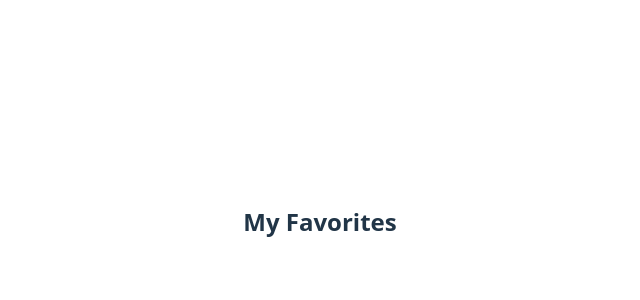
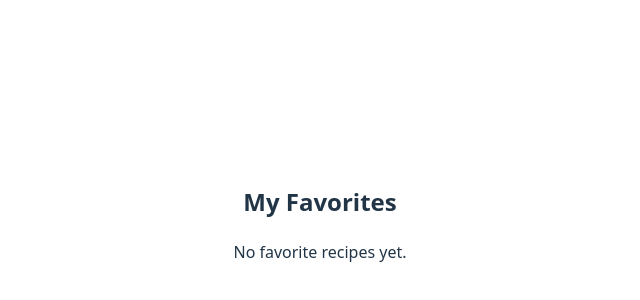
Before and after one commit to edwardalx/alx-fe-reactjs, a React (Vite) app in the folder recipe-sharing-app/: page /favorite in a window 1280 px wide. Shown: the part 178-478 px from the top of the page, without its empty margins (320-960 px from the left). Built offline with nearby package versions, Linux system fonts and the light colour scheme.

Commit message:
Week11_ex4

```diff
--- a/recipe-sharing-app/src/components/FavoritesList.jsx
+++ b/recipe-sharing-app/src/components/FavoritesList.jsx
@@ -1,25 +1,34 @@
 import { useRecipeStore } from "./recipeStore";
 
 const FavoritesList = () => {
-    const favorites = useRecipeStore((state) =>state.favorites);
-//   const favorites = useRecipeStore((state) =>
-//     state.favorites.map((id) =>
-//       state.recipes.find((recipe) => recipe.id === id)
-//     ));
+      // Get raw state from the store
+  const favoriteIds = useRecipeStore((state) => state.favorites);
+  const recipes = useRecipeStore((state) => state.recipes);
+//   const favorites =
+//     favoriteIds.map((id) =>
+//       recipes.find((recipe) => recipe.id === id)
+//     );
 // const favorites = useRecipeStore((state) =>
 //   state.recipes.filter((recipe) => state.favorites.includes(recipe.id))
 // );
+  const favorites = favoriteIds
+    .map((id) => recipes.find((recipe) => recipe.id === id))
+    .filter(Boolean); // removes undefined in case a recipe was deleted
 
 
   return (
     <div>
       <h2>My Favorites</h2>
-      {favorites.map((recipe) => (
-        <div key={recipe.id}>
-          <h3>{recipe.title}</h3>
-          <p>{recipe.description}</p>
-        </div>
-      ))}
+      {favorites.length === 0 ? (
+        <p>No favorite recipes yet.</p>
+      ) : (
+        favorites.map((recipe) => (
+          <div key={recipe.id}>
+            <h3>{recipe.title}</h3>
+            <p>{recipe.description}</p>
+          </div>
+        ))
+      )}
     </div>
   );
 };
--- a/recipe-sharing-app/src/components/RecipeList.jsx
+++ b/recipe-sharing-app/src/components/RecipeList.jsx
@@ -1,36 +1,30 @@
 // RecipeList component
 import { useRecipeStore } from "./recipeStore";
-import RecipeDetails from "./RecipeDetails";
-import { useNavigate } from "react-router-dom";
+import { Link } from "react-router-dom";
 import SearchBar from "./SearchBar";
-import { Link } from "react-router-dom";
 
 const RecipeList = () => {
   const recipes = useRecipeStore((state) => state.recipes);
   const filteredRecipes = useRecipeStore((state) => state.filteredRecipes);
-  const [addFav, setAddFav] = useState(false)
+  const favorites = useRecipeStore((state) => state.favorites);
   const addFavorite = useRecipeStore((state) => state.addFavorite);
-  const removeFavorite = useRecipeStore((state) => state.removeFavorite)
-  const favorites = useRecipeStore((state) => state.favorites); // store of favorite IDs
-  // const navigate = useNavigate();
-  let finalRecipes;
-  filteredRecipes.length !== 0
-    ? (finalRecipes = filteredRecipes)
-    : (finalRecipes = recipes);
-  // const handleDetails = (id) => {
-  //   console.log("Details for:", recipe);
-  //   navigate(`/details/${id}`);
-  // };
-const handleAddFav = (recipe) => {
-  recipe.id in favorites? removeFavorite(recipe) : addFavorite(recipe)
-  setAddFav(!addFav)
+  const removeFavorite = useRecipeStore((state) => state.removeFavorite);
+
+  // Use filtered recipes if available, otherwise all recipes
+  const finalRecipes = filteredRecipes.length !== 0 ? filteredRecipes : recipes;
+
+  // Toggle favorite for a recipe
+  const handleToggleFavorite = (recipe) => {
+    if (favorites.includes(recipe.id)) {
+      removeFavorite(recipe);
+    } else {
+      addFavorite(recipe);
     }
+  };
 
   return (
     <div>
-      {finalRecipes.map((recipe) => {
-        const isFavorite = favorites.includes(recipe.id); // check if this recipe is favorite
-        return (
+      {finalRecipes.map((recipe) => (
         <div key={recipe.id}>
           <h3>{recipe.title}</h3>
           <p>{recipe.description}</p>
@@ -44,12 +38,14 @@ const handleAddFav = (recipe) => {
           </p>
           <div>
             <button onClick={() => handleToggleFavorite(recipe)}>
-                {isFavorite ? "Remove Favorite" : "Add Favorite"}
+              {favorites.includes(recipe.id)
+                ? "Remove Favorite"
+                : "Add Favorite"}
             </button>
           </div>
         </div>
-        );
-      })}
+      ))}
+
       <div>
         <SearchBar />
         <p>
--- a/recipe-sharing-app/src/components/recipeStore.js
+++ b/recipe-sharing-app/src/components/recipeStore.js
@@ -14,8 +14,15 @@ export const useRecipeStore = create((set) => ({
       recipe.title.toLowerCase().includes(state.searchTerm.toLowerCase()))
     })),
     favorites: [],
-    addFavorite: (newRecipe) => set((state) => ({ favorites: [...state.favorites, newRecipe.id] })),
-    removeFavorite:(recipeToRemove) => set((state) => ({favorites: state.favorites.filter(recipe => recipe.id !== recipeToRemove.id)})),
+addFavorite: (recipe) =>
+  set((state) => ({
+    favorites: [...state.favorites, recipe.id], // store only the ID
+  })),
+removeFavorite: (recipe) =>
+  set((state) => ({
+    favorites: state.favorites.filter((id) => id !== recipe.id), // remove by ID
+  })),
+
 
     recommendations: [],
     addRecommend: (newRecipe) => set((state) => ({ Recommend: [...state.Recommend, newRecipe] })),
```
Lines whose indentation alone changed are shown as unchanged.
